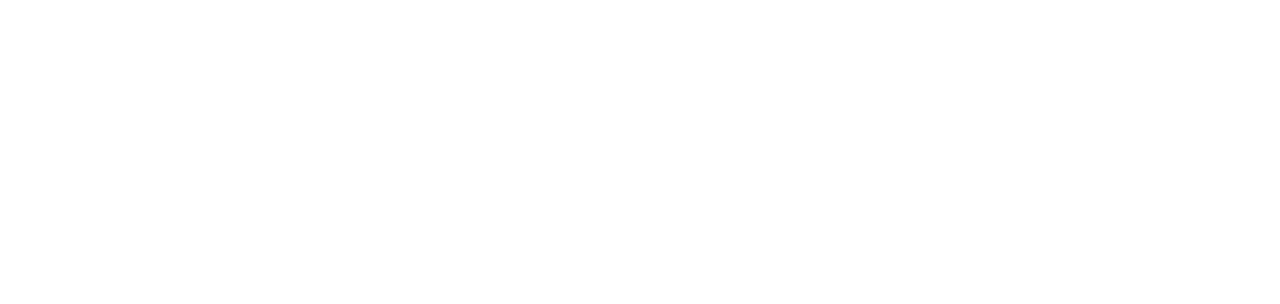
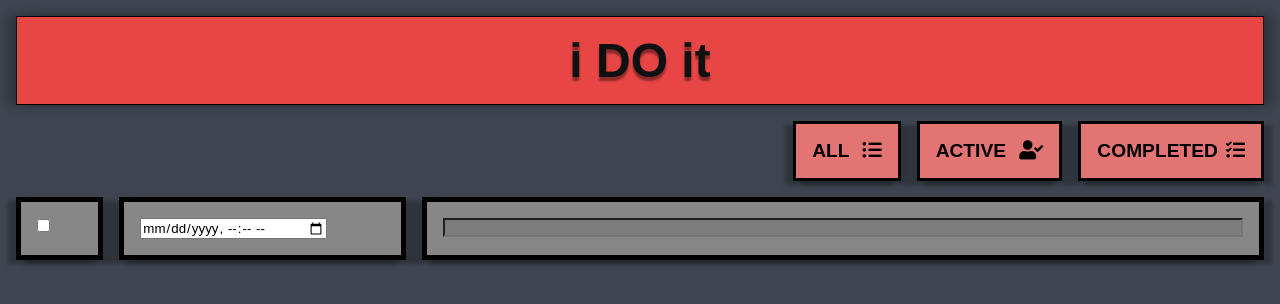
Before and after one commit to KhashayarB/ToDoApp, a plain HTML site: page index.html in a window 1280 px wide. Drawn offline with Linux system fonts and the light colour scheme; a web font is replaced by a local one.

Commit message:
ToDoStart

```diff
--- /dev/null
+++ b/assets/style.css
@@ -0,0 +1,89 @@
+* {
+  margin: 0;
+  padding: 0;
+  box-sizing: border-box;
+  font-family: "Snippet", sans-serif;
+}
+
+/* Desktop - 1 */
+body {
+  background: #3e4550;
+}
+/* Rectangle 1 */
+.container {
+  padding: 1rem;
+}
+.head {
+  background-color: #e84545;
+  padding: 1rem;
+  text-align: center;
+  border: 1px solid #000000;
+  box-shadow: -8px 0px 10px rgba(0, 0, 0, 0.25),
+    8px 0px 10px rgba(0, 0, 0, 0.25);
+}
+/* i DO it */
+.head h1 {
+  text-shadow: 0px 4px 2px rgba(0, 0, 0, 0.4);
+  font-weight: 900;
+  font-size: 48px;
+  color: #0f1012;
+}
+
+.header-btn {
+  margin: 1rem 0;
+  display: flex;
+  justify-content: end;
+}
+.header-btn button {
+  padding: 1rem;
+  box-shadow: 8px 4px 4px rgba(0, 0, 0, 0.25), -8px 4px 4px rgba(0, 0, 0, 0.25);
+  background: #e27474;
+  border: 3px solid #000000;
+  font-size: 1.2rem;
+  font-weight: 900;
+  cursor: pointer;
+  transition: all ease 0.4s;
+}
+
+.header-btn button:hover {
+  background-color: rgba(249, 252, 255, 0.788);
+  box-shadow: none;
+  transform: scale(1.1);
+  transition: all ease 0.4s;
+}
+.header-btn button i {
+  margin-left: 0.5rem;
+}
+
+.header-btn button:nth-child(2),
+.header-btn button:nth-child(1) {
+  margin-right: 1rem;
+}
+
+.grid-container {
+  display: grid;
+  grid-template-columns: 7% 23% auto;
+  grid-template-rows: 3.7fr;
+  grid-gap: 1rem;
+}
+
+.check-box,
+.check-date,
+.check-task {
+  background: #878787;
+  border: 5px solid #000000;
+  padding: 1rem;
+  box-shadow: 8px 4px 4px rgba(0, 0, 0, 0.25), -8px 4px 4px rgba(0, 0, 0, 0.25);
+  overflow: hidden;
+}
+
+.check-box {
+}
+
+.check-date {
+}
+
+.check-task input {
+  width: 100%;
+  background-color: #6968685d;
+}
--- a/index.html
+++ b/index.html
@@ -5,11 +5,45 @@
     <meta charset="UTF-8">
     <meta http-equiv="X-UA-Compatible" content="IE=edge">
     <meta name="viewport" content="width=device-width, initial-scale=1.0">
-    <title>Document</title>
+    <title>iDoiT</title>
+    <link rel="stylesheet" href="assets/style.css">
+    <link rel="preconnect" href="https://fonts.googleapis.com">
+    <link rel="preconnect" href="https://fonts.gstatic.com" crossorigin>
+    <link href="https://fonts.googleapis.com/css2?family=Snippet&display=swap" rel="stylesheet">
+    <link rel="stylesheet" href="https://cdnjs.cloudflare.com/ajax/libs/font-awesome/5.15.4/css/all.min.css"
+        integrity="sha512-1ycn6IcaQQ40/MKBW2W4Rhis/DbILU74C1vSrLJxCq57o941Ym01SwNsOMqvEBFlcgUa6xLiPY/NS5R+E6ztJQ=="
+        crossorigin="anonymous" referrerpolicy="no-referrer" />
 </head>
 
 <body>
+    <div class="container">
+        <header>
+            <div class="head">
+                <h1>i DO it</h1>
+            </div>
+            <div class="header-btn">
+                <button>ALL <i class="fas fa-list-ul"></i></button>
+                <button>ACTIVE <i class="fas fa-user-check"></i></button>
+                <button>COMPLETED<i class="fas fa-tasks"></i></button>
+            </div>
+        </header>
+        <main>
+            <div class="grid-container">
+                <div class="check-box">
+                    <form><input type="checkbox"></form>
+                </div>
+                <div class="check-date">
+                    <form><input type="datetime-local"></form>
+                </div>
+                <div class="check-task">
+                    <input type="text">
+                </div>
+            </div>
+        </main>
+        <footer>
 
+        </footer>
+    </div>
 </body>
 
 </html>
```
